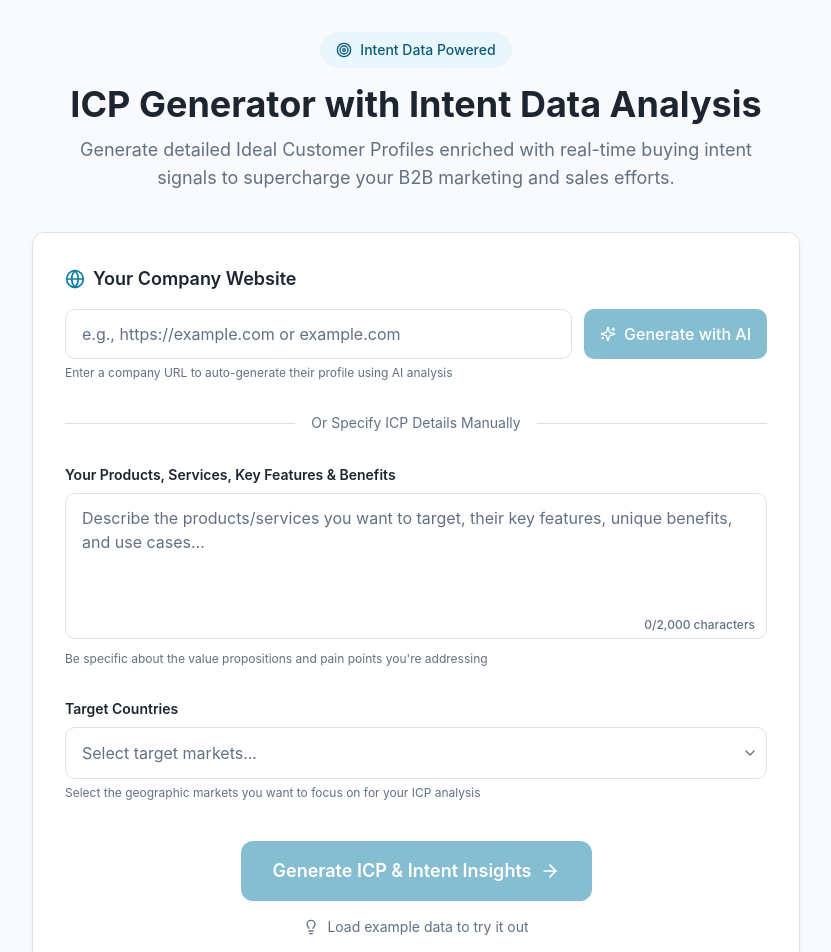
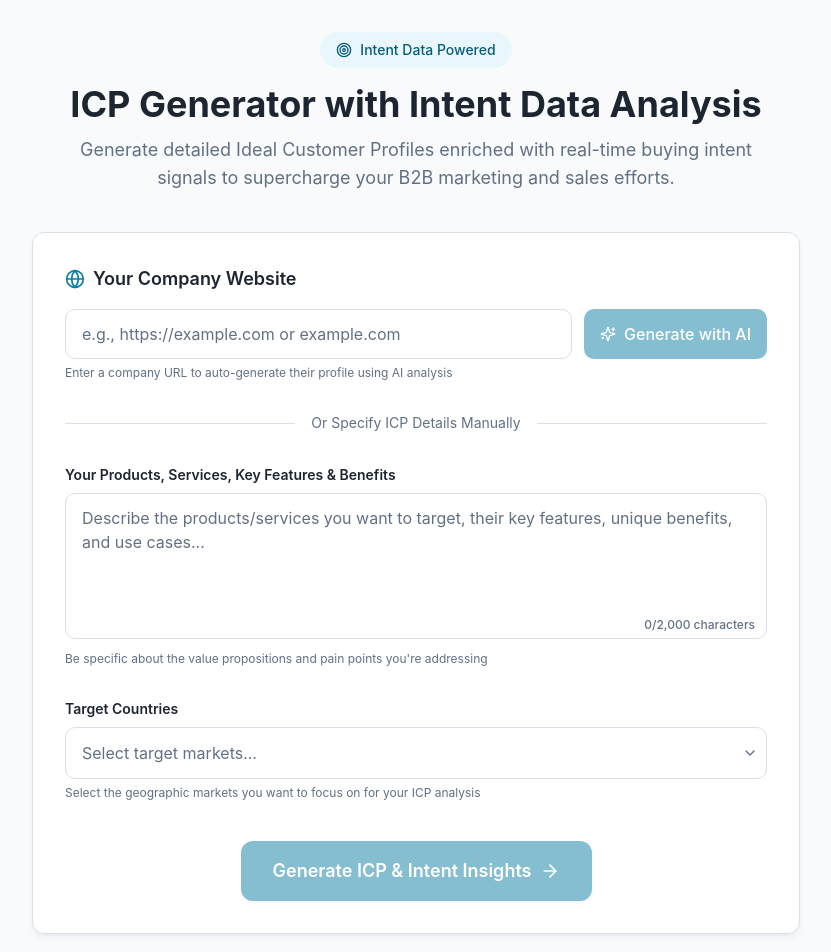
Before and after one commit to firekidu/icp-intent-explorer, a React (Vite) app: page / in a window 1280 px wide. Shown: the top 952 px of the page, without its empty margins (224-1055 px from the left). Built offline with nearby package versions, Linux system fonts and the light colour scheme; the HTML template or start-up script is replaced by a standard one.

Commit message:
Visual edit in Lovable
Edited UI in Lovable

```diff
--- a/src/components/ICPGenerator.tsx
+++ b/src/components/ICPGenerator.tsx
@@ -219,10 +219,7 @@ export function ICPGenerator() {
             </button>
 
             {/* Example Data Link */}
-            <button onClick={loadExample} className="inline-flex items-center gap-2 text-sm text-muted-foreground hover:text-foreground transition-colors">
-              <Lightbulb className="w-4 h-4" />
-              Load example data to try it out
-            </button>
+
           </div>
         </div>
 
```
